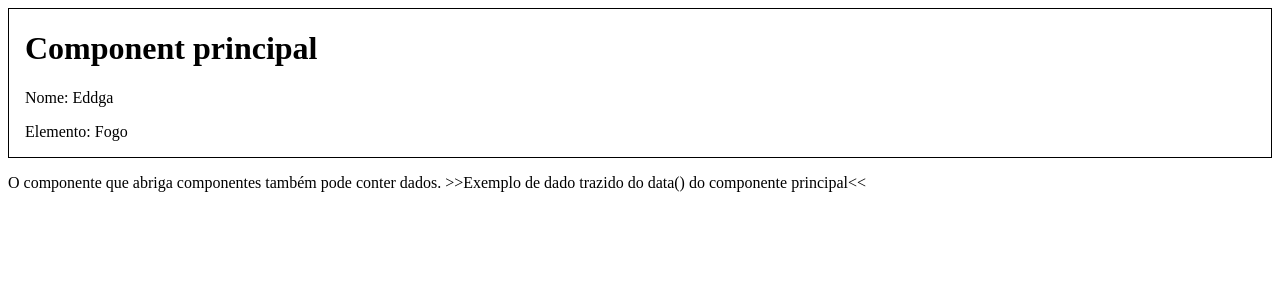
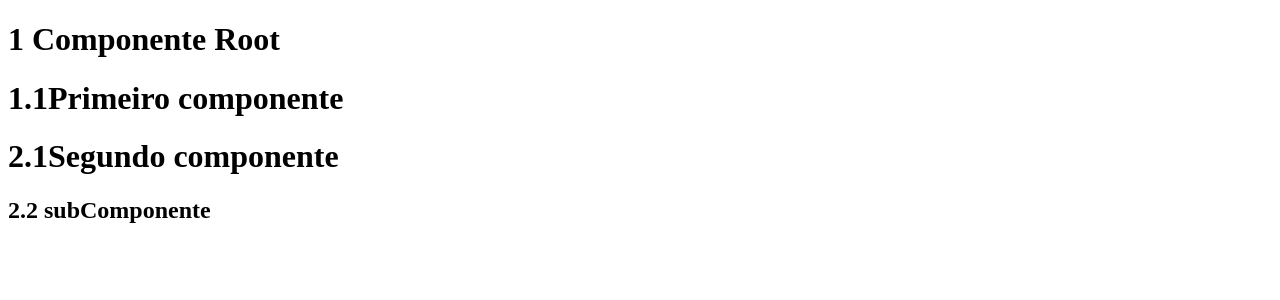
Before and after one commit to jaimestall/projeto-eddga, a Vue app: page / in a window 1280 px wide. Shown: the top 300 px of the page. Built offline with nearby package versions, Linux system fonts and the light colour scheme.

Commit message:
estudos sobre components e subcomponents

```diff
--- a/public/index.html
+++ b/public/index.html
@@ -5,7 +5,7 @@
     <meta http-equiv="X-UA-Compatible" content="IE=edge">
     <meta name="viewport" content="width=device-width,initial-scale=1.0">
     <link rel="icon" href="<%= BASE_URL %>favicon.ico">
-    <title><%= htmlWebpackPlugin.options.title %></title>
+    <title>Projeto Eddga</title>
   </head>
   <body>
     <noscript>
--- a/src/App.vue
+++ b/src/App.vue
@@ -1,20 +1,23 @@
 <template>
+  <h1>{{ number }} Componente Root</h1>
   <PrimeiroComponente />
-  <p>O componente que abriga componentes também pode conter dados. {{ info }}</p>
+  <SegundoComponente />
 </template>
 
 <script>
-import PrimeiroComponente from './components/PrimeiroComponente.vue'
+import PrimeiroComponente from "./components/PrimeiroComponente.vue";
+import SegundoComponente from "./components/SegundoComponente.vue";
 
 export default {
-  name: 'App',
+  name: "App",
   components: {
     PrimeiroComponente,
+    SegundoComponente,
   },
-  data () {
+  data() {
     return {
-      info: '>>Exemplo de dado trazido do data() do componente principal<<',
-    }
-  }
-}
+      number: "1",
+    };
+  },
+};
 </script>
--- a/src/components/PrimeiroComponente.vue
+++ b/src/components/PrimeiroComponente.vue
@@ -1,8 +1,6 @@
 <template>
-  <div class="component">
-    <h1>Component principal</h1>
-    <p>Nome: {{ name }}</p>
-    <p>Elemento: {{ elemento }}</p>
+  <div>
+    <h1>{{ number }}Primeiro componente</h1>
   </div>
 </template>
 
@@ -11,15 +9,8 @@ export default {
   name: "PrimeiroComponente",
   data() {
     return {
-      name: "Eddga",
-      elemento: "Fogo",
+      number: "1.1",
     };
   },
 };
 </script>
-<style scoped>
-.component {
-  border: 1px solid black;
-  padding-left: 1em;
-}
-</style>
--- /dev/null
+++ b/src/components/SegundoComponente.vue
@@ -0,0 +1,22 @@
+<template>
+  <div>
+    <h1>{{ number }}Segundo componente</h1>
+    <sub-componente />
+  </div>
+</template>
+
+<script>
+import subComponente from "./subComponente.vue";
+
+export default {
+  name: "SegundoComponente",
+  components: {
+    subComponente,
+  },
+  data() {
+    return {
+      number: "2.1",
+    };
+  },
+};
+</script>
--- /dev/null
+++ b/src/components/subComponente.vue
@@ -0,0 +1,16 @@
+<template>
+  <div>
+    <h2>{{ number }} subComponente </h2>
+  </div>
+</template>
+
+<script>
+export default {
+  name: 'subComponente',
+  data() {
+    return {
+      number: '2.2',
+    }
+  }
+}
+</script>
```
